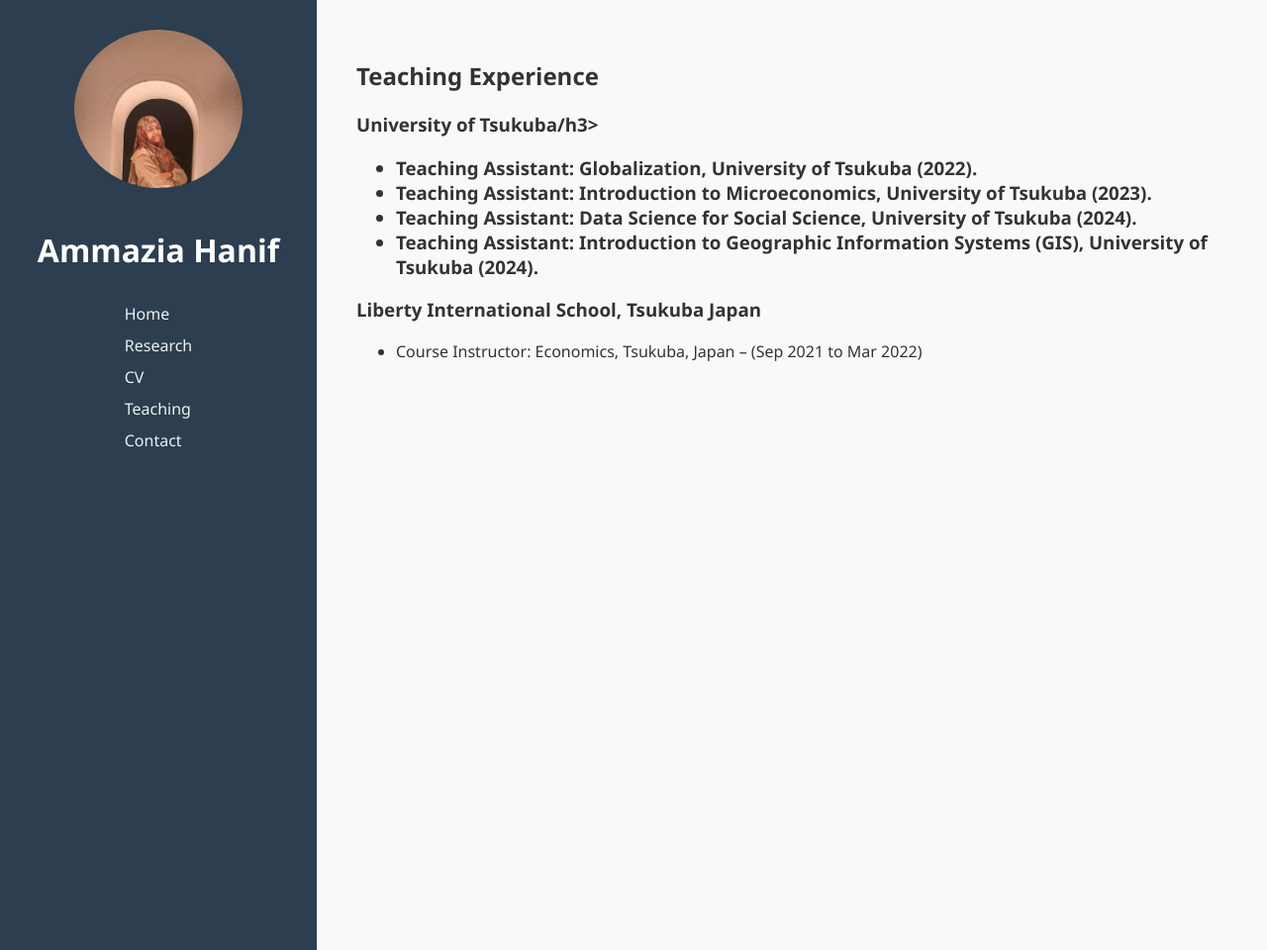
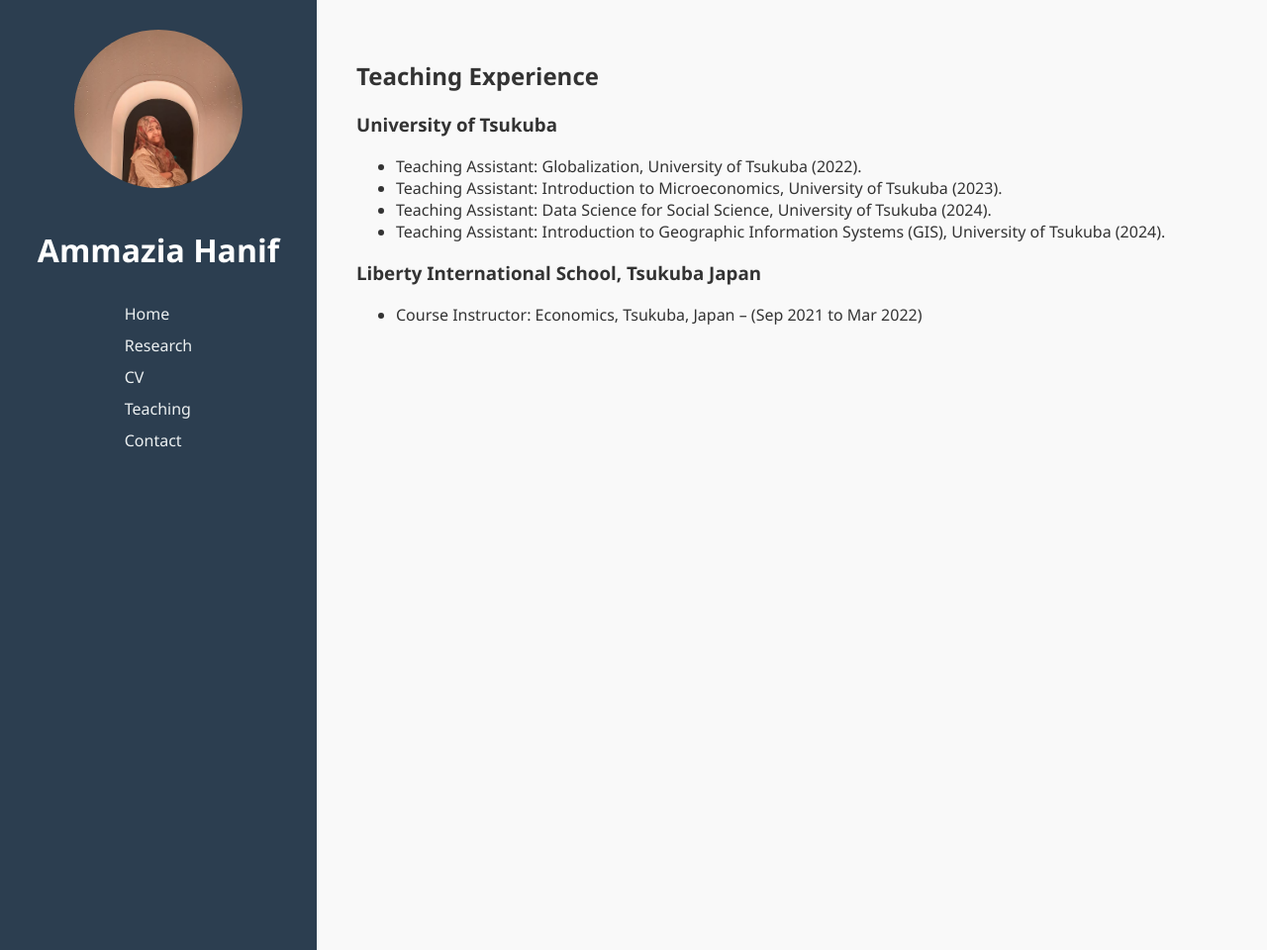
Before and after one commit to s2230029/Research-profile, a Jekyll site: the page teaching.html, which Jekyll copies as it is, in a window 1280 px wide. Shown: the whole page at 99% size. Built offline with Jekyll 4.4.1, drawn with Linux system fonts in a browser that asks for light colours.

```diff
--- a/teaching.html
+++ b/teaching.html
@@ -76,7 +76,7 @@
   </div>
   <div class="main">
 <h2>Teaching Experience</h2>
-<h3>University of Tsukuba/h3>
+<h3>University of Tsukuba</h3>
 <ul>
   <li>Teaching Assistant: Globalization, University of Tsukuba (2022).</li>
   <li>Teaching Assistant: Introduction to Microeconomics, University of Tsukuba (2023).</li>
```
